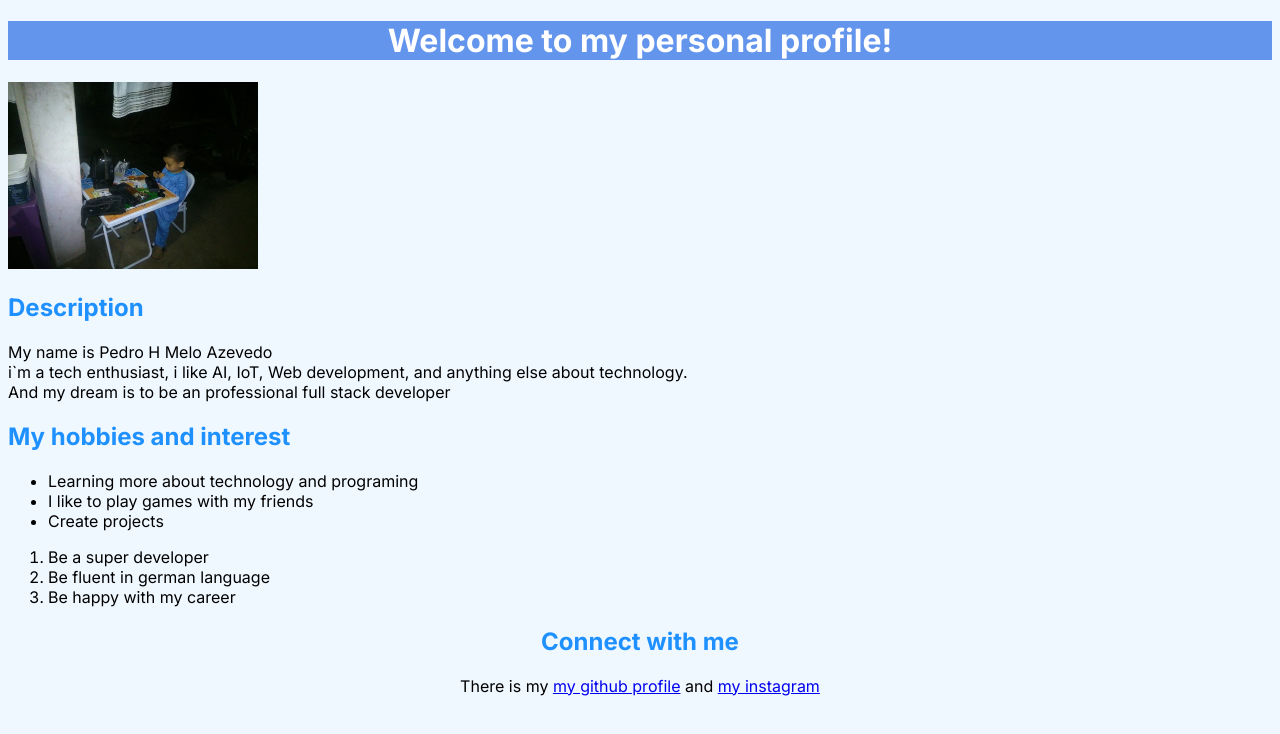
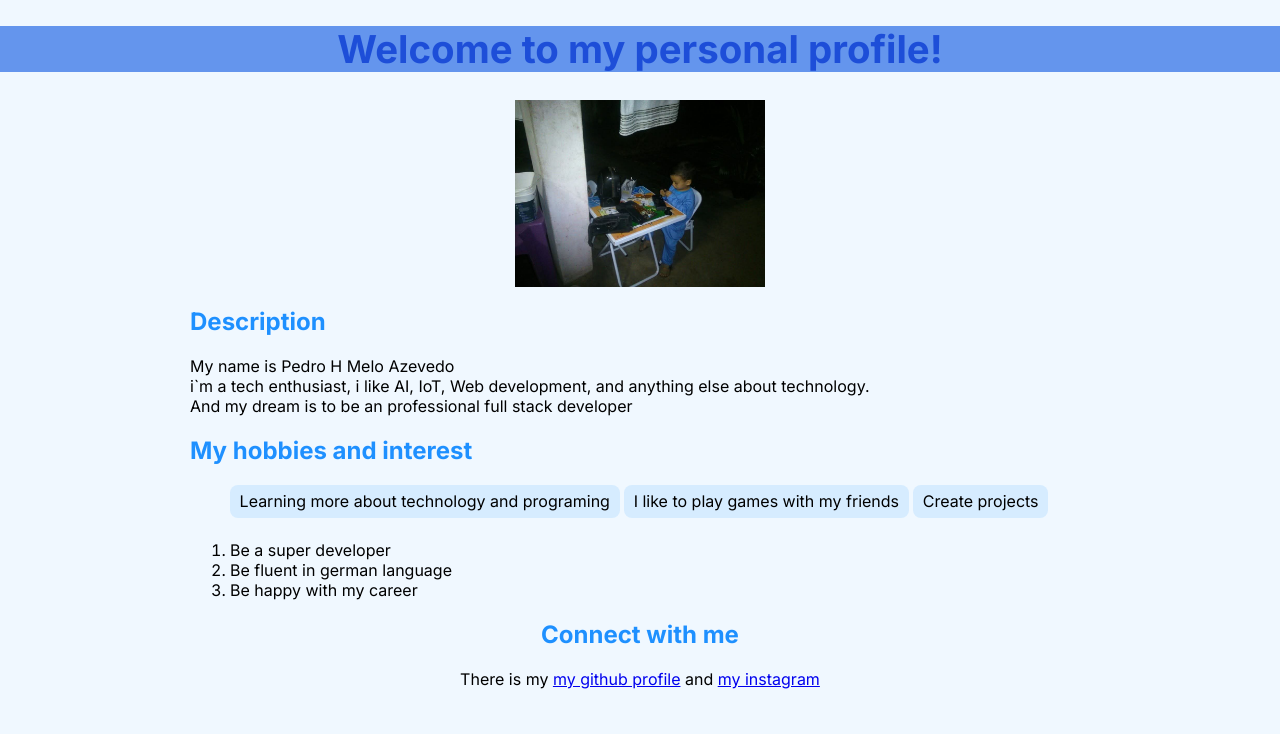
Before and after one commit to pedrohzed/pedrohzed, a plain HTML site: page index.html in a window 1280 px wide. Drawn offline with Linux system fonts and the light colour scheme.

Commit message:
Correcoes e centralizacao

```diff
--- a/index.html
+++ b/index.html
@@ -8,12 +8,12 @@
 </head>
 <body>
     <header>
-        <h1>Welcome to my personal profile!</h1>
+        <h1 id="main-title">Welcome to my personal profile!</h1>
     </header>
 
     <main>
         <section id="introduction">
-        <img src="images/Pedrofoto.jpg" alt="foto de perfil" style="width: 250px; height: auto;">
+        <img src="images/Pedrofoto.jpg" alt="foto de perfil" class="profile-image">
         <h2>Description</h2>
         <p>My name is Pedro H Melo Azevedo <br> i`m a tech enthusiast, i like AI, IoT, Web development, and anything else about technology. <br>
         And my dream is to be an professional full stack developer</p>
@@ -22,9 +22,9 @@
         <section id="hobbies">
             <h2>My hobbies and interest</h2>
         <ul>
-            <li>Learning more about technology and programing</li>
-            <li>I like to play games with my friends</li>
-            <li>Create projects</li>
+            <li class="highlight">Learning more about technology and programing</li>
+            <li class="highlight">I like to play games with my friends</li>
+            <li class="highlight">Create projects</li>
         </ul>
         </section>
 
@@ -37,7 +37,7 @@
         </section>
         <footer>
             <h2>Connect with me</h2>
-            <p>There is my <a href="https://github.com/pedrohzed">my github profile</a> and <a href="https://www.instagram.com/pedrohazevdo/">my instagram</a></p>
+            <p>There is my <a href="https://github.com/pedrohzed" target="_blank" rel="noopener noreferrer">my github profile</a> and <a href="https://www.instagram.com/pedrohazevdo/" target="_blank" rel="noopener noreferrer">my instagram</a></p>
         </footer>
         </main>
 </body>
--- a/styles.css
+++ b/styles.css
@@ -1,12 +1,38 @@
 @import url('https://fonts.googleapis.com/css2?family=Inter:wght@100..900&display=swap');
 main{
+  max-width: 900px;
+  margin: 0 auto;
+  padding: 20px;
   text-align: left;
   font-family: 'Inter', sans-serif;
 }
 body {
+  margin: 0;
   font-family: 'Inter', sans-serif;
   color: black;
   background-color: aliceblue;
+}
+
+#main-title {
+  font-size: 2.4rem;
+  color: #1d4ed8;
+  text-align: center;
+  margin-bottom: 0.5rem;
+}
+
+.profile-image {
+  width: 250px;
+  height: auto;
+  display: block;
+  margin: 0 auto 20px;
+}
+
+.highlight {
+  background-color: rgba(30, 144, 255, 0.12);
+  padding: 0.4rem 0.6rem;
+  border-radius: 8px;
+  margin-bottom: 0.4rem;
+  display: inline-block;
 }
 
 h2 {
```
